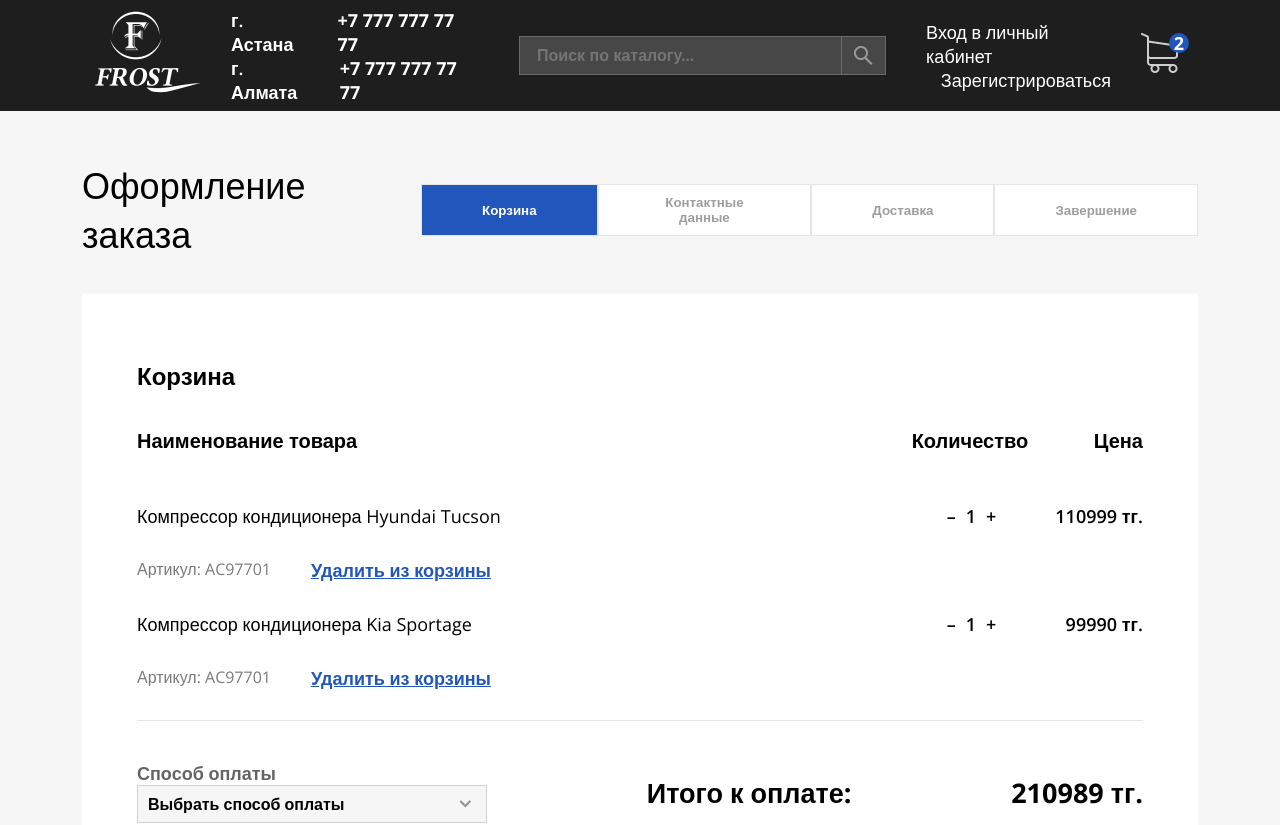
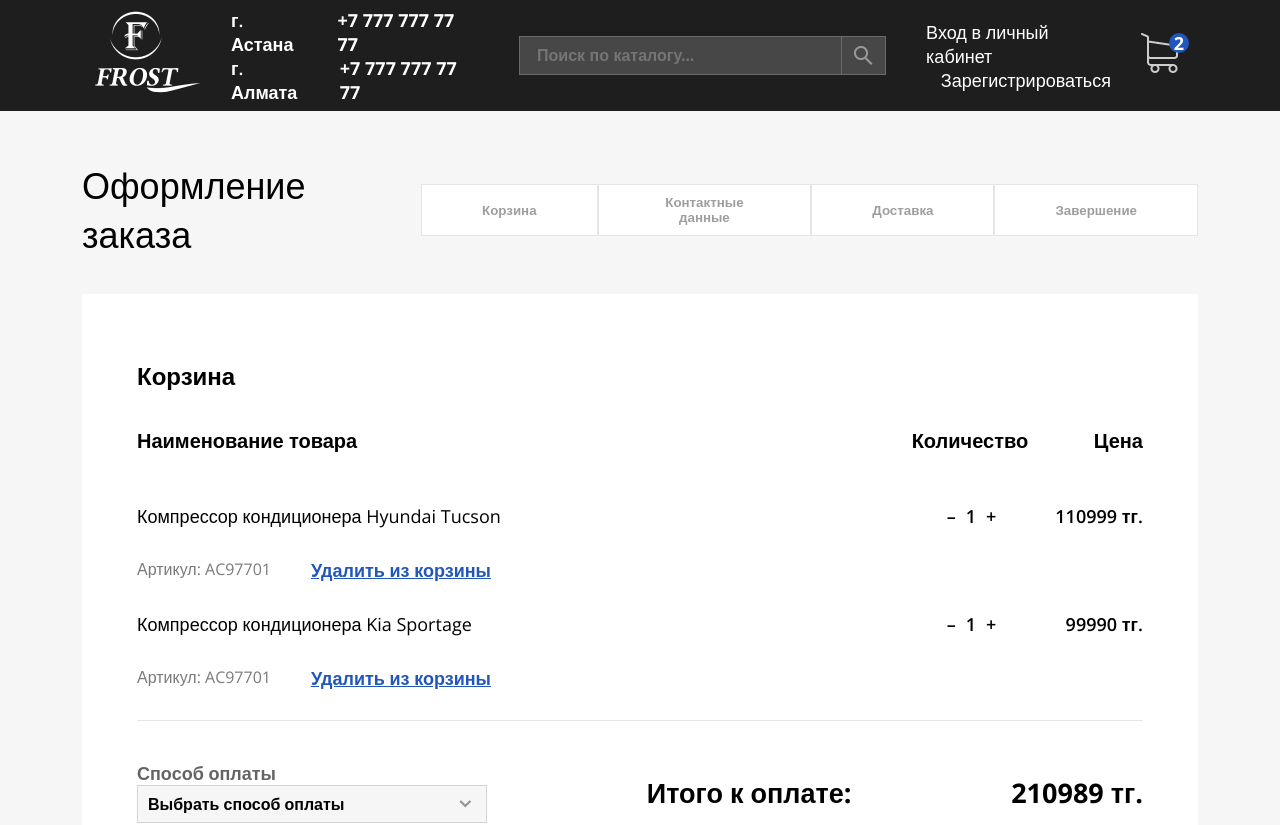
Before and after one commit to MadinaMaki/frost, a React (Create React App) app: page /cart in a window 1280 px wide. Shown: the top 825 px of the page. Built offline with nearby package versions, Linux system fonts and the light colour scheme.

Commit message:
Working on button navigation and styles

```diff
--- a/src/components/cartList/CartList.js
+++ b/src/components/cartList/CartList.js
@@ -26,7 +26,7 @@
             <div>
                 <div className="cart-header">
                     <CartHeader titleText="Оформление заказа"/>
-                    <Navigate/>
+                    <Navigate />
                 </div>
                 <div className="main">
                     <div className="title">Корзина</div>
--- a/src/components/productCard/ProductCard.css
+++ b/src/components/productCard/ProductCard.css
@@ -46,7 +46,6 @@
 }
 
 .container .right-side .about .product-price {
-    max-height: 70%;
     padding: 25px 35px;
     background-color: #EDEDED;
 }
--- a/src/index.css
+++ b/src/index.css
@@ -41,6 +41,11 @@
   background-color: #e5e5e5;
 }
 
+a {
+  text-decoration: none;
+  color: #000;
+}
+
 .form-details {
   display: flex;
   justify-content: space-between;
--- a/src/ui/navigate/Navigate.js
+++ b/src/ui/navigate/Navigate.js
@@ -1,13 +1,23 @@
 import Button, {buttonStyles} from "../button/Button";
 import './Navigate.css';
+import {useState} from "react";
 
 function Navigate() {
+
+    const [buttons, setButtons] = useState([
+        <Button text="Корзина"/>,
+        <Button text="Контактные данные"/>,
+        <Button text="Доставка"/>,
+        <Button text="Завершение"/>
+    ]);
+
     return (
         <div className="cart-nav">
-            <Button text="Корзина" buttonStyle={buttonStyles.normal}/>
-            <Button text="Контактные данные"/>
-            <Button text="Доставка"/>
-            <Button text="Завершение"/>
+            {buttons.map((button, index) => {
+                return (
+                    <>{button}</>
+                )
+            })}
         </div>
     )
 }
```
